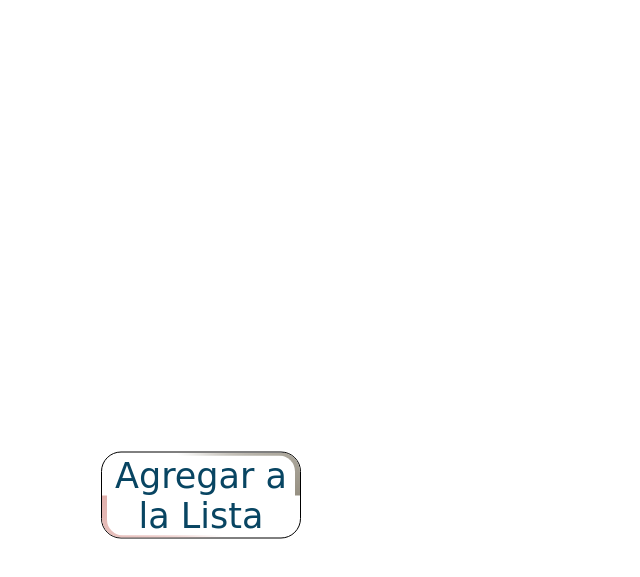
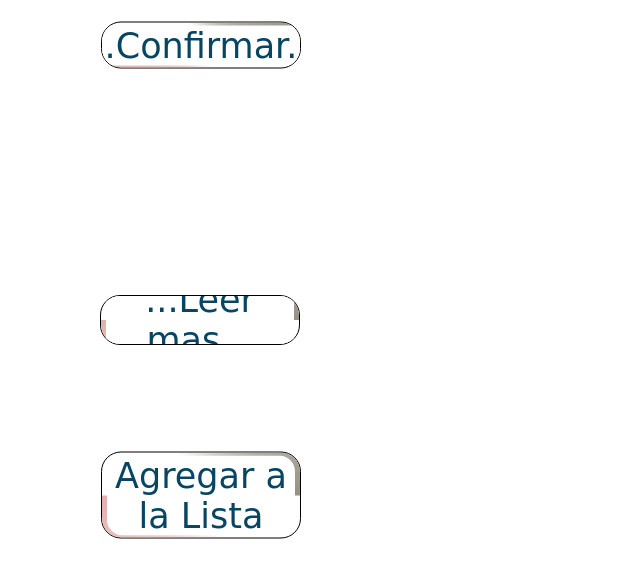
Before and after one commit to Erik321lol/invitacion, a plain HTML site: page index.html in a window 1280 px wide. Shown: the part 307-884 px from the top of the page, without its empty margins (0-640 px from the left). Drawn offline with Linux system fonts and the light colour scheme; a web font is replaced by a local one.

Commit message:
Se modifico el html

```diff
--- a/index.html
+++ b/index.html
@@ -24,6 +24,24 @@
             style="margin-top: 650px; margin-left: 1px;">
             <span>
                 Agregar a la Lista
+            </span>
+        </a>
+        <a class="centrado mi-boton borde box" href="https://docs.google.com/forms/d/e/1FAIpQLSfpMuYDSOpmqDMlQ3O5qnvdWBZ2fu-6oxM4MR3F5qWu4QXc7A/viewform?usp=sf_link"
+            style="margin-top: 200px; margin-left: 1px;">
+            <span>
+                ....Confirmar....
+            </span>
+        </a>
+        <a class="centrado mi-boton borde box" href="https://calendar.google.com/calendar/event?action=TEMPLATE&tmeid=Nm5vbmUxbXA5cDJoNTBycmpib2dsOWZnbm8gZ3VpbGxlbjQ0NzNAbQ&tmsrc=guillen4473%40gmail.com"
+            style="margin-top: -510px; margin-left: 5px; height: 50px;">
+            <span>
+                Guardar Fecha
+            </span>
+        </a>
+        <a class="centrado mi-boton borde box" href="./Regalo.html"
+            style="margin-top: 475px; margin-left: 0px; height: 50px;">
+            <span>
+                ...Leer mas...
             </span>
         </a>
         <div class="contenido centrado" style="margin-top: 1550px;">
```
